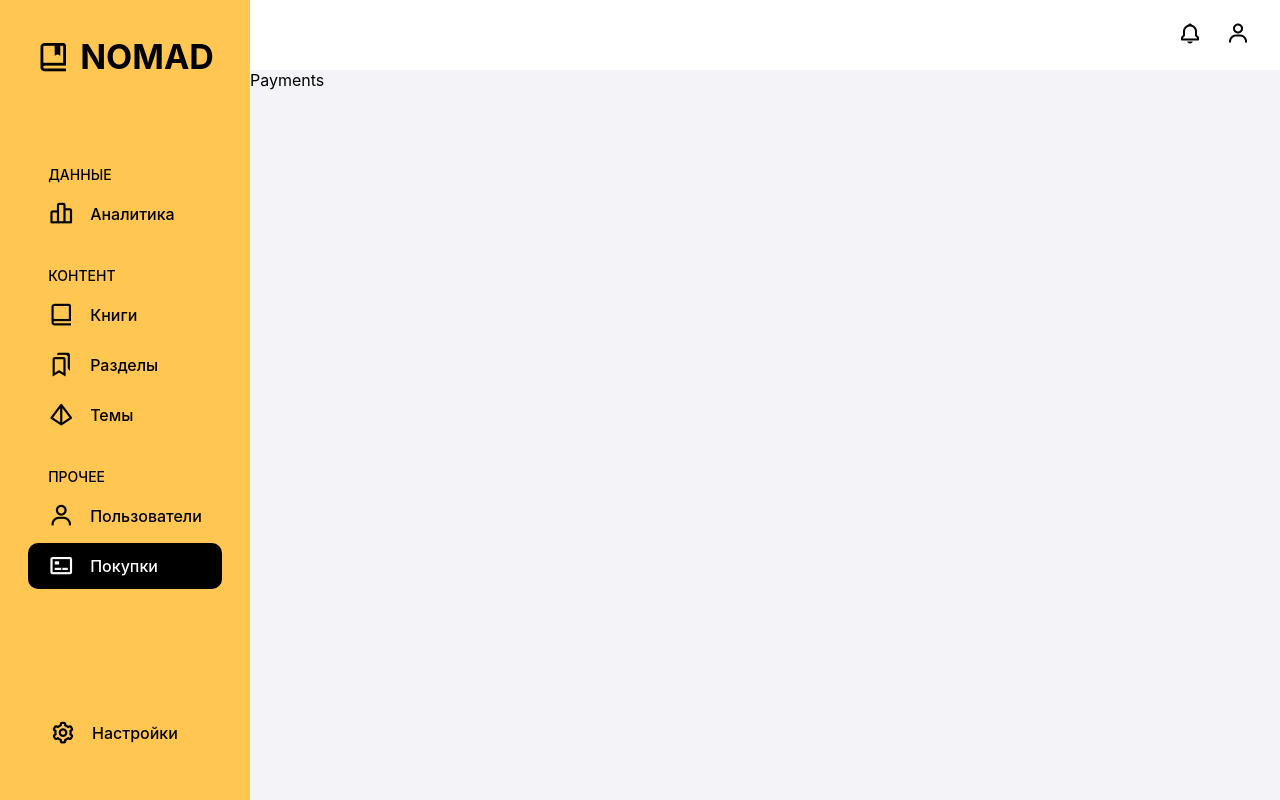
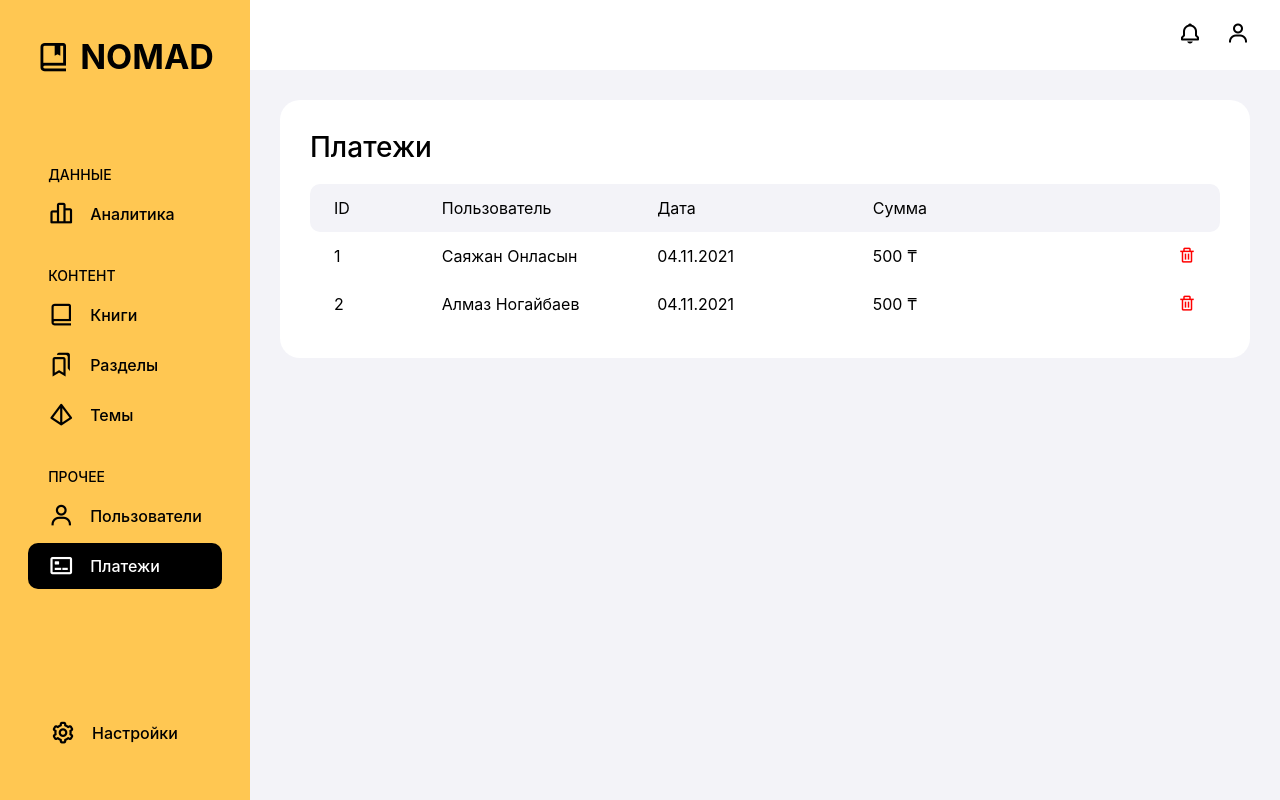
Before and after one commit to Crepiks/nomad-admin, a Vue app: page /payments in a window 1280 px wide. Built offline with nearby package versions, Linux system fonts and the light colour scheme; what vue-apexcharts would draw is missing.

Commit message:
feat: implement payments list page

```diff
--- a/src/components/common/CommonSideBar/CommonSideBar.vue
+++ b/src/components/common/CommonSideBar/CommonSideBar.vue
@@ -60,7 +60,7 @@
           class="side-bar__link"
         >
           <i class="bx bx-credit-card-front side-bar__icon" />
-          <span class="side-bar__link-text">Покупки</span>
+          <span class="side-bar__link-text">Платежи</span>
         </router-link>
       </div>
     </div>
--- /dev/null
+++ b/src/components/payments/PaymentsTable/PaymentsTable.vue
@@ -0,0 +1,71 @@
+<template>
+  <div class="payments-table">
+    <div class="payments-table__row payments-table__header">
+      <div class="payments-table__cell">ID</div>
+      <div class="payments-table__cell">Пользователь</div>
+      <div class="payments-table__cell">Дата</div>
+      <div class="payments-table__cell">Сумма</div>
+      <div></div>
+    </div>
+    <div
+      v-for="payment in payments"
+      :key="payment.id"
+      class="payments-table__row"
+    >
+      <div class="payments-table__cell">{{ payment.id }}</div>
+      <div class="payments-table__cell">
+        {{ getUserFullName(payment.user) }}
+      </div>
+      <div class="payments-table__cell">{{ payment.createdAt }}</div>
+      <div class="payments-table__cell">{{ payment.amount }} ₸</div>
+      <div class="payments-table__cell_actions">
+        <i class="bx bx-trash payments-table__delete-icon" />
+      </div>
+    </div>
+  </div>
+</template>
+
+<script>
+export default {
+  props: {
+    payments: {
+      type: Array,
+      default: () => [],
+    },
+  },
+  methods: {
+    getUserFullName(user) {
+      return `${user.firstName} ${user.lastName}`;
+    },
+  },
+};
+</script>
+
+<style lang="scss" scoped>
+.payments-table__row {
+  padding: 14px 24px;
+  display: grid;
+  grid-template-columns: 1fr repeat(3, 2fr) 1fr;
+  border-radius: 10px;
+  transition: 300ms;
+}
+
+.payments-table__row:hover {
+  background-color: $background-color;
+  cursor: pointer;
+}
+
+.payments-table__header {
+  background-color: $background-color;
+}
+
+.payments-table__cell_actions {
+  display: flex;
+  justify-content: flex-end;
+}
+
+.payments-table__delete-icon {
+  font-size: 18px;
+  color: red;
+}
+</style>
--- /dev/null
+++ b/src/data/payments.js
@@ -0,0 +1,22 @@
+export default [
+  {
+    id: 1,
+    user: {
+      id: 1,
+      firstName: "Саяжан",
+      lastName: "Онласын",
+    },
+    createdAt: "04.11.2021",
+    amount: 500,
+  },
+  {
+    id: 2,
+    user: {
+      id: 2,
+      firstName: "Алмаз",
+      lastName: "Ногайбаев",
+    },
+    createdAt: "04.11.2021",
+    amount: 500,
+  },
+];
--- a/src/views/Settings.vue
+++ b/src/views/Settings.vue
@@ -0,0 +1,10 @@
+<template>
+  <div class="settings">Settings</div>
+</template>
+
+<script>
+export default {};
+</script>
+
+<style>
+</style>
--- a/src/views/payments/PaymentsList.vue
+++ b/src/views/payments/PaymentsList.vue
@@ -1,10 +1,35 @@
 <template>
-  <div class="payments-list">Payments</div>
+  <div class="payments-list">
+    <h1 class="payments-list__heading">Платежи</h1>
+    <payments-table :payments="payments" />
+  </div>
 </template>
 
 <script>
-export default {};
+import PaymentsTable from "@/components/payments/PaymentsTable/PaymentsTable";
+import payments from "@/data/payments";
+
+export default {
+  components: {
+    "payments-table": PaymentsTable,
+  },
+  data: () => ({
+    payments,
+  }),
+};
 </script>
 
-<style>
+<style scoped>
+.payments-list {
+  margin: 30px;
+  padding: 30px;
+  border-radius: 20px;
+  background-color: white;
+}
+
+.payments-list__heading {
+  margin-bottom: 20px;
+  font-size: 28px;
+  font-weight: 500;
+}
 </style>
```
